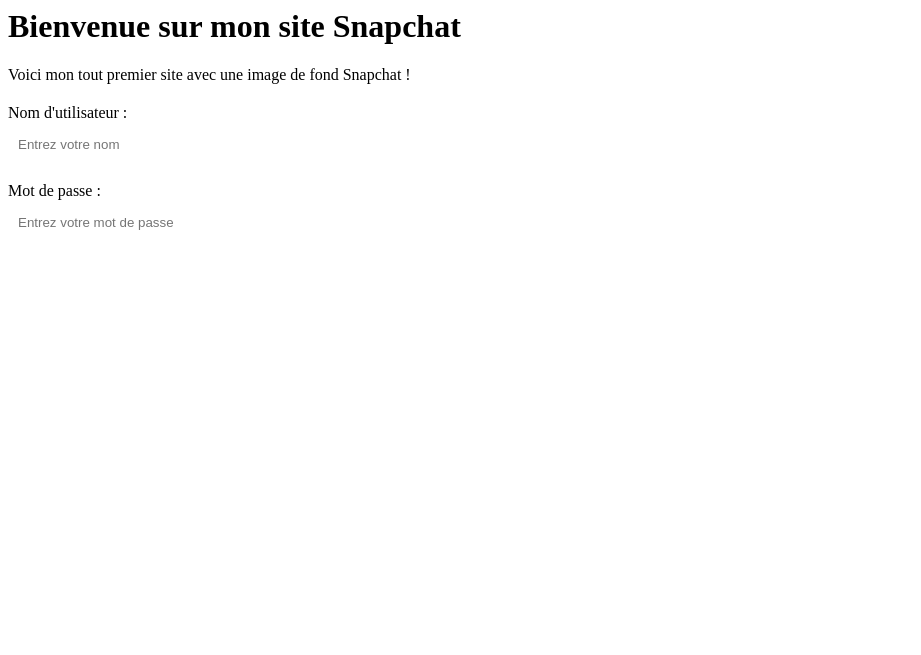
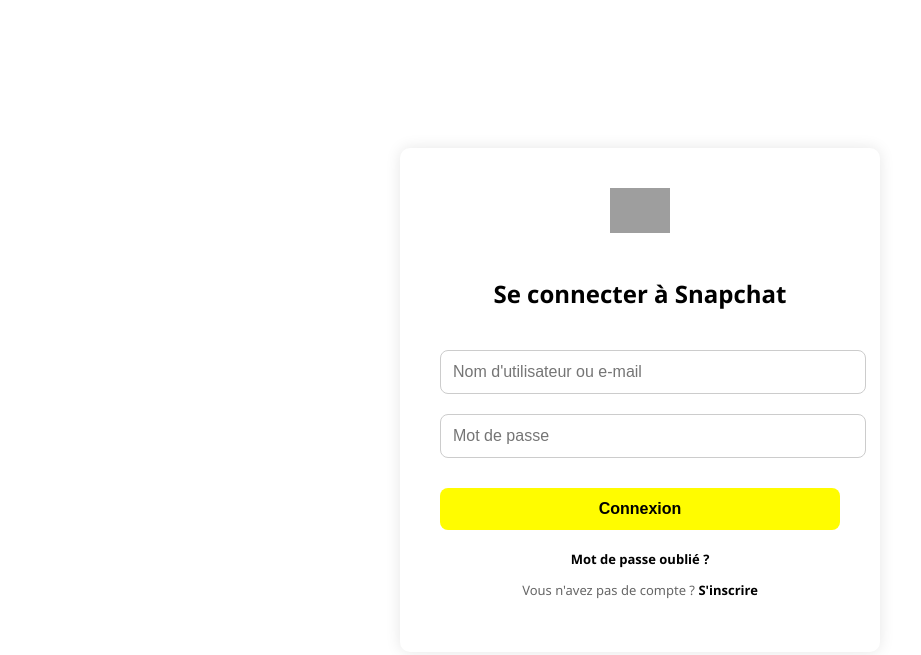
Before and after one commit to Snapchat-web/8, a plain HTML site: page index.html in a window 1280 px wide. Shown: the whole page, without its empty margins (0-921 px from the left). Drawn offline with Linux system fonts and the light colour scheme; grey boxes are pictures that could not be loaded.

Commit message:
Update index.html

```diff
--- a/index.html
+++ b/index.html
@@ -1,28 +1,100 @@
-<div class="content">
-  <h1>Bienvenue sur mon site Snapchat</h1>
-  <p>Voici mon tout premier site avec une image de fond Snapchat !</p>
+<!DOCTYPE html>
+<html lang="fr">
+<head>
+  <meta charset="UTF-8">
+  <meta name="viewport" content="width=device-width, initial-scale=1.0">
+  <title>Connexion Snapchat</title>
+  <style>
+    body {
+      margin: 0;
+      padding: 0;
+      font-family: "Segoe UI", Tahoma, Geneva, Verdana, sans-serif;
+      background-color: #ffffff;
+      display: flex;
+      justify-content: center;
+      align-items: center;
+      height: 100vh;
+    }
 
-  <form>
-    <div style="margin-top: 20px;">
-      <label for="username">Nom d'utilisateur :</label><br>
-      <input type="text" id="username" name="username" placeholder="Entrez votre nom" style="
-        padding: 10px;
-        width: 80%;
-        border-radius: 8px;
-        border: none;
-        margin-top: 5px;
-      ">
+    .login-box {
+      width: 100%;
+      max-width: 400px;
+      padding: 40px;
+      box-shadow: 0 0 15px rgba(0, 0, 0, 0.1);
+      border-radius: 10px;
+      text-align: center;
+    }
+
+    .login-box img {
+      width: 60px;
+      margin-bottom: 20px;
+    }
+
+    .login-box h2 {
+      margin-bottom: 30px;
+      color: #000;
+    }
+
+    input[type="text"],
+    input[type="password"] {
+      width: 100%;
+      padding: 12px;
+      margin: 10px 0;
+      border: 1px solid #ccc;
+      border-radius: 8px;
+      font-size: 16px;
+    }
+
+    .login-button {
+      background-color: #fffc00;
+      border: none;
+      color: #000;
+      font-weight: bold;
+      padding: 12px;
+      width: 100%;
+      border-radius: 8px;
+      cursor: pointer;
+      margin-top: 20px;
+      font-size: 16px;
+      transition: background-color 0.3s;
+    }
+
+    .login-button:hover {
+      background-color: #e6e600;
+    }
+
+    .small-text {
+      font-size: 13px;
+      margin-top: 20px;
+      color: #666;
+    }
+
+    a {
+      color: #000;
+      text-decoration: none;
+      font-weight: bold;
+    }
+
+    a:hover {
+      text-decoration: underline;
+    }
+  </style>
+</head>
+<body>
+  <div class="login-box">
+    <img src="https://upload.wikimedia.org/wikipedia/fr/thumb/c/c4/Snapchat_logo.svg/1200px-Snapchat_logo.svg.png" alt="Snapchat logo">
+    <h2>Se connecter à Snapchat</h2>
+
+    <form>
+      <input type="text" placeholder="Nom d'utilisateur ou e-mail" required>
+      <input type="password" placeholder="Mot de passe" required>
+      <button type="submit" class="login-button">Connexion</button>
+    </form>
+
+    <div class="small-text">
+      <p><a href="#">Mot de passe oublié ?</a></p>
+      <p>Vous n'avez pas de compte ? <a href="#">S'inscrire</a></p>
     </div>
-
-    <div style="margin-top: 20px;">
-      <label for="password">Mot de passe :</label><br>
-      <input type="password" id="password" name="password" placeholder="Entrez votre mot de passe" style="
-        padding: 10px;
-        width: 80%;
-        border-radius: 8px;
-        border: none;
-        margin-top: 5px;
-      ">
-    </div>
-  </form>
-</div>
+  </div>
+</body>
+</html>
```
